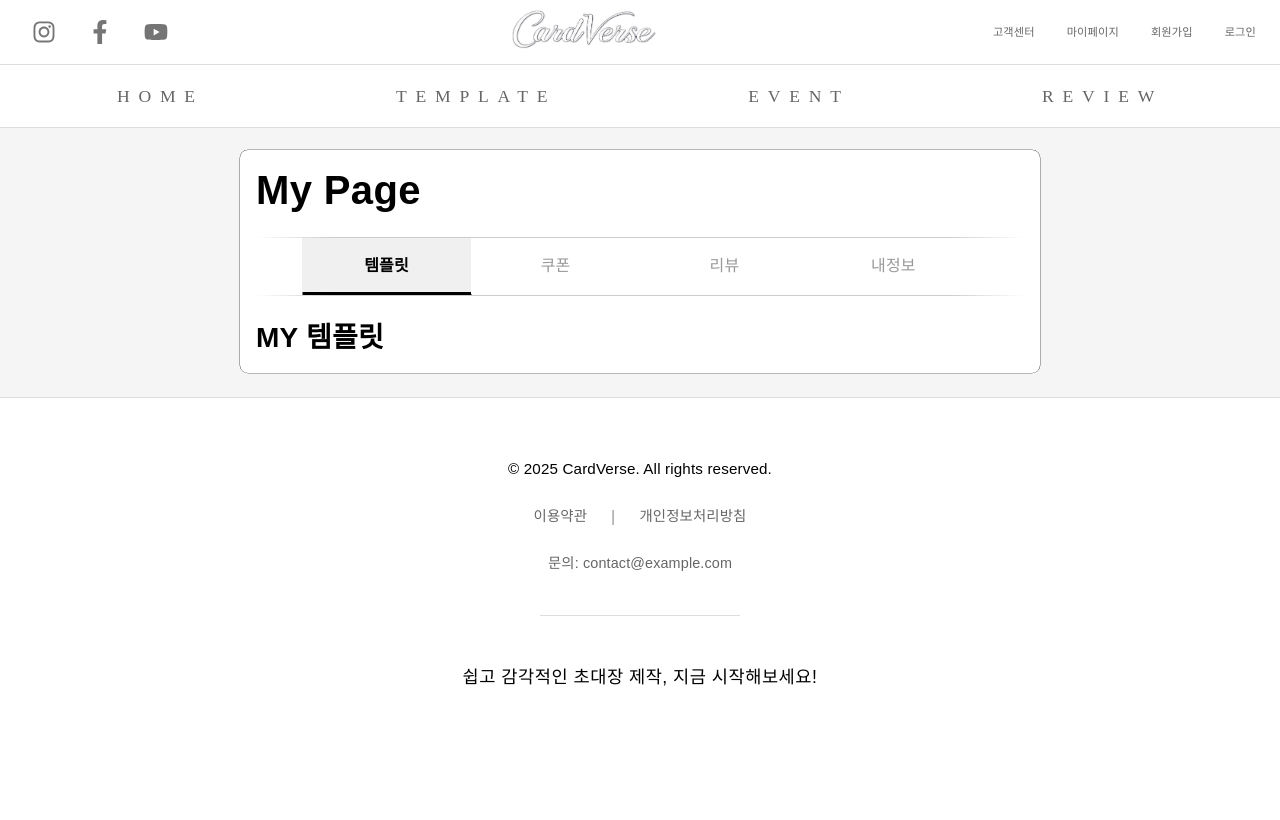
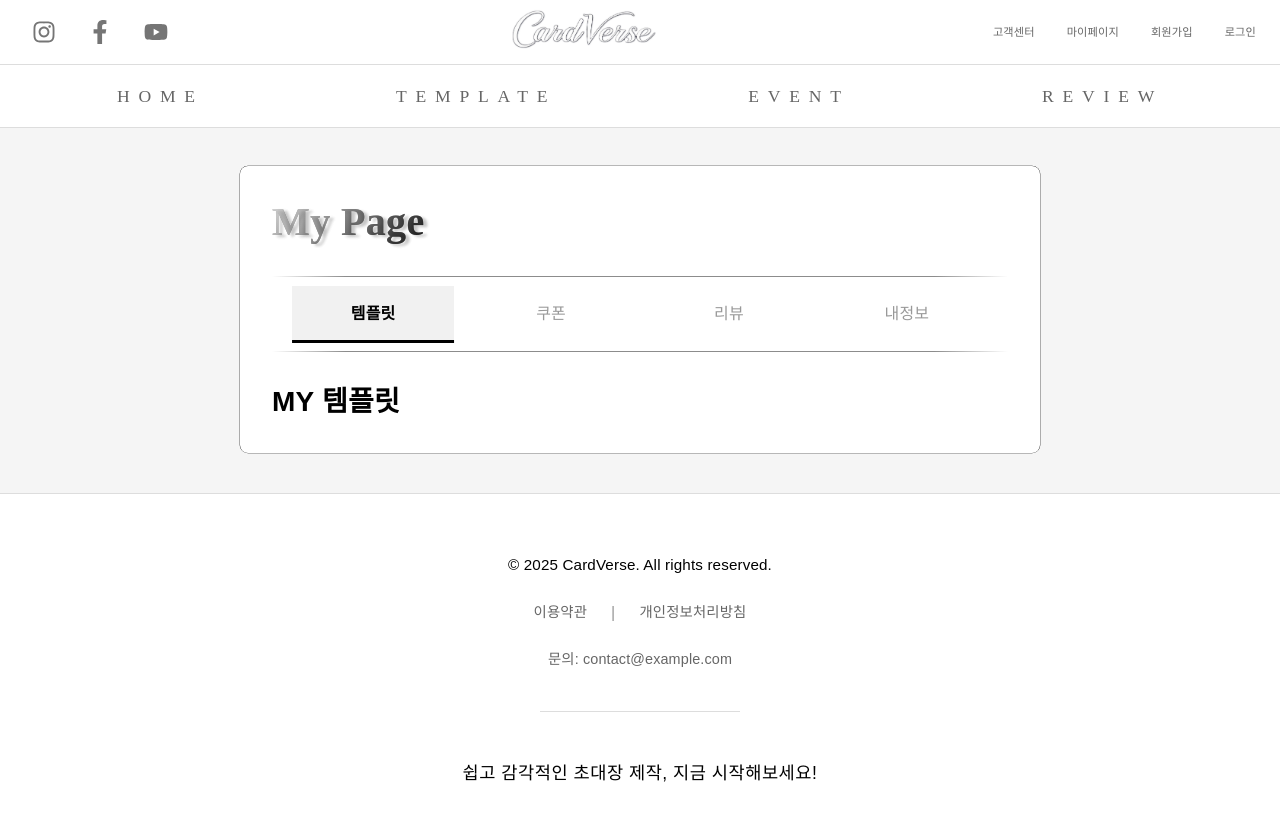
Before and after one commit to beyoungjae/cardverse-front-end, a React (Create React App) app: page /my/template in a window 1280 px wide. Shown: the top 820 px of the page. Built offline with nearby package versions, Linux system fonts and the light colour scheme.

Commit message:
Date: 02-14 / Time: 04h 24m / Comment: hi

```diff
--- a/src/pages/mypages/MyPage.jsx
+++ b/src/pages/mypages/MyPage.jsx
@@ -1,49 +1,53 @@
 import { useEffect } from 'react'
-import { styled } from '@mui/material/styles'
+import { fontWeight, styled } from '@mui/system'
+
 import { Box, Typography } from '@mui/material'
 import { Link, useLocation, useNavigate } from 'react-router-dom'
-// import { MyProfile, MyCoupon, MyReview, MyTemplate, MyPageLayout } from './layout'
 import { MyCoupon, MyReview, MyProfile, MyTemplate } from './layouts'
 import { createBox, createText } from '../../utils/muiSystem'
 
 const Container = createBox((theme) => ({
     backgroundColor: '#f5f5f5',
-    padding: '16px',
+    padding: '40px',
     border: 'none',
     minWidth: '375px',
     breakpoint: [{ down: 'sm', padding: '16px' }],
 }))
 
-// ** Text 스타일
-const Title = styled(Typography)(({ theme }) => ({
-    display: 'inline',
-    fontSize: 'clamp(1rem, 5vw, 2.5rem)',
-    fontWeight: theme.typography.h1.fontWeight,
-    lineHeight: theme.typography.h1.lineHeight,
-}))
-
 const MyPageContainer = createBox((theme) => ({
     width: '100%',
     maxWidth: '800px',
-    margin: '8px auto',
-    padding: '16px',
+    margin: '0 auto',
+    padding: '32px',
     display: 'flex',
     flexDirection: 'column',
-    gap: '24px',
+    gap: '40px',
     backgroundColor: '#ffffff',
     boxShadow: '0 0 0px 0.3px black',
     borderRadius: '8px',
     breakpoint: [{ down: 'md' }, { down: 'sm', padding: '12px', gap: '12px' }],
 }))
 
-const TabLayout = createBox((theme) => ({
-    width: '800px',
-    margin: '0 auto',
-    border: 'none',
-    boxShadow: theme.shadows[2],
-    borderRadius: '5px',
-    padding: theme.palette.spacing.lg,
-    breakpoint: [{ down: 848, width: '100%' }],
+// ** Text 스타일
+const Title = styled(Typography)(({ theme, variant = 'h1', children }) => ({
+    ...theme.typography[variant],
+    color: 'rgba(0,0,0,0.4)',
+    textShadow: '4px 2px 3px rgba(0,0,0,0.12)',
+    position: 'relative',
+    fontSize: 'clamp(1rem, 5vw, 2.5rem)',
+    '&::after': {
+        content: `"${children}"`,
+        position: 'absolute',
+        left: 0,
+        top: 0,
+        color: 'white',
+        fontSize: 'clamp(1rem, 5vw, 2.5rem)',
+        height: '50px',
+        background: 'linear-gradient(135deg, rgb(220,220,220), rgb(20,20,20))' /* 🔥 그라데이션 배경 */,
+        WebkitBackgroundClip: 'text' /* ✅ 텍스트에 배경 적용 */,
+        WebkitTextFillColor: 'transparent' /* ✅ 글자 색상을 투명하게 */,
+    },
+    [theme.bps.md]: {},
 }))
 
 // 마이페이지 탭 컨테이너
@@ -55,27 +59,27 @@ const TabContainer = styled(Box)(({ theme }) => ({
     justifyContent: 'center',
     alignItems: 'center',
     position: 'relative',
-    // gap: '1rem',
+    gap: '1rem',
 
     '&::after': {
         position: 'absolute',
         width: '100%',
-        bottom: '-2px',
+        bottom: '-10px',
         left: '0',
         content: '""',
         height: '1px',
         backgroundColor: '#cccccc',
-        background: 'linear-gradient(to right, rgba(204, 204, 204, 0) 0%, rgba(204, 204, 204, 1) 10%,rgba(204, 204, 204, 1) 90%,  rgba(204, 204, 204, 0) 100%)',
+        background: 'linear-gradient(to right, rgba(140,140,140, 0) 0%, rgba(140,140,140, 1) 10%,rgba(140,140,140, 1) 90%,  rgba(140,140,140, 0) 100%)',
     },
     '&::before': {
         position: 'absolute',
         width: '100%',
-        top: '-1px',
+        top: '-10px',
         left: '0',
         content: '""',
         height: '1px',
         backgroundColor: '#cccccc',
-        background: 'linear-gradient(to right, rgba(204, 204, 204, 0) 0%, rgba(204, 204, 204, 1) 10%,rgba(204, 204, 204, 1) 90%,  rgba(204, 204, 204, 0) 100%)',
+        background: 'linear-gradient(to right, rgba(140,140,140, 0) 0%, rgba(140,140,140, 1) 10%,rgba(140,140,140, 1) 90%,  rgba(140,140,140, 0) 100%)',
     },
     [theme.breakpoints.down('md')]: {
         gap: '0.8rem',
@@ -88,7 +92,7 @@ const TabContainer = styled(Box)(({ theme }) => ({
         '&::after': {
             position: 'absolute',
             width: '100%',
-            bottom: '-2px',
+            bottom: '-5px',
             left: '0',
             content: '""',
             height: '1px',
@@ -97,7 +101,7 @@ const TabContainer = styled(Box)(({ theme }) => ({
         '&::before': {
             position: 'absolute',
             width: '100%',
-            top: '-1px',
+            top: '-5px',
             left: '0',
             content: '""',
             height: '1px',
@@ -118,13 +122,14 @@ const StyledTab = styled(Link, { shouldForwardProp: (prop) => prop !== '$selecte
     fontSize: 'clamp(0.8rem, 2vw, 1rem)',
     fontWeight: $selected ? 600 : 400,
     textAlign: 'center',
+    bordorRadius: '8px 0 0 8px',
     whiteSpace: 'nowrap',
-    // transition: 'all 1s ease',
     transition: 'background-color 0.4s ease',
     textDecoration: 'none',
-    backgroundColor: $selected ? '#f0f0f0' : '#ffffff',
+    backgroundColor: $selected ? '#f1f1f1' : '#ffffff',
     '&::after': {
         content: '""',
+        bordorRadius: '8px 0 0 8px',
         position: 'absolute',
         bottom: '-1px',
         left: '50%',
@@ -137,14 +142,16 @@ const StyledTab = styled(Link, { shouldForwardProp: (prop) => prop !== '$selecte
     '&:hover': $selected
         ? {} // ✅ 선택된 상태에서는 아무 스타일도 변경되지 않도록
         : {
+              bordorRadius: '8px 0 0 8px',
               color: theme.palette.text.primary,
-              backgroundColor: '#f8f8f8',
+              backgroundColor: '#f7f7f7',
               transition: 'all 0.3s ease',
           },
     [theme.breakpoints.down('sm')]: {
         padding: '0.8rem 0px',
         width: '25%',
         '&::after': {
+            bordorRadius: '8px 0 0 8px',
             height: '2px',
         },
     },
--- a/src/pages/mypages/layouts/MyCoupon.jsx
+++ b/src/pages/mypages/layouts/MyCoupon.jsx
@@ -1,67 +1,26 @@
 import React, { useState } from 'react'
 import { createText, createBox } from '../../../utils/muiSystem'
-import { Layout, StatusContainer } from './'
-// import { styled } from '@mui/material/styles'
-import { fontWeight, styled } from '@mui/system'
+import { Layout, StatusContainer, Title } from './'
+import { styled } from '@mui/system'
 import { Box, Typography } from '@mui/material'
 
-// ** 공통 기본 스타일
-const commonStyles = {
-    width: '100%',
-    border: 'none',
-    padding: '16px',
-}
-
-const commonBodyText = {
-    variant: 'body1',
-    fontSize: 'clamp(0.9rem, 1.8vw, 1rem)',
-}
-
-const commonBreakPoint = (theme) => ({
-    breakpoint: [
-        { up: 'lg', gap: theme.spacing(2) },
-        { down: 'lg', gap: theme.spacing(1) },
-    ],
-})
-
-// ** Text 스타일
-const Title = createText((theme) => ({
-    variant: 'h3',
-    fontSize: 'clamp(1.2rem, 3vw, 1.4rem)',
-}))
-
-const Label = createText((theme) => ({
-    variant: 'body1',
-    fontSize: 'clamp(0.8rem, 1.8vw, 1rem)',
-    fontWeight: 'bold',
-    minWidth: '80px',
-}))
-
-const LabelValue = createText((theme) => ({
-    variant: 'body1',
-    fontSize: 'clamp(0.8rem, 1.8vw, 1rem)',
-}))
-
-// ** Container 스타일
-// 컨테이너
+/** 컨테이너 스타일 **/
 const Container = createBox((theme) => ({
     width: ' 100%',
     display: 'flex',
     flexDirection: 'column',
-    gap: '16px',
+    gap: '160px',
     breakpoint: [
-        { up: 'lg', gap: theme.spacing(2) },
+        { up: 'lg', gap: theme.spacing(3) },
         { down: 'lg', gap: theme.spacing(1) },
     ],
 }))
 
-// 디테일 컨테이너
 const DetailContainer = createBox((theme) => ({
     width: '100%',
     border: 'none',
 }))
 
-// 쿠폰내역 전환 컨테이너
 const TabContainer = createBox((theme) => ({
     width: '100%',
     margin: 0,
@@ -79,14 +38,13 @@ const ListContainer = createBox((theme) => ({
     borderLeft: '1px solid rgba(0,0,0,0.2)',
     borderRight: '1px solid rgba(0,0,0,0.2)',
     borderBottom: '1px solid rgba(0,0,0,0.2)',
-    // borderRadius: '0 0 8px 8px',
+
     borderRadius: '0 0 8px 8px',
 
     breakpoint: [{ down: 'sm', padding: '8px' }],
 }))
 
-// ** Wrap 스타일
-// 라벨 wrap
+/** 라벨 스타일 **/
 const LabelWrap = createBox((theme) => ({
     display: 'flex',
     backgroundColor: theme.palette.background.default,
@@ -100,7 +58,19 @@ const LabelWrap = createBox((theme) => ({
     ],
 }))
 
-// 리스트 Wrap
+const Label = createText((theme) => ({
+    variant: 'body1',
+    fontSize: 'clamp(0.8rem, 1.8vw, 1rem)',
+    fontWeight: 'bold',
+    minWidth: '80px',
+}))
+
+const LabelValue = createText((theme) => ({
+    variant: 'body1',
+    fontSize: 'clamp(0.8rem, 1.8vw, 1rem).tex',
+}))
+
+/** 쿠폰 스타일 **/
 const CouponWrap = createBox((theme) => ({
     padding: '32px',
     backgroundColor: 'white',
@@ -111,13 +81,10 @@ const CouponWrap = createBox((theme) => ({
         { down: 'md', padding: '16px' },
         { down: 'sm', padding: '12px', gap: '12px' },
     ],
-    // alignItems: 'center',
 }))
 
-// ** Item 스타일
 const Coupon = createBox((theme) => ({
     width: '100%',
-    // border: '1px solid black',
     boxSizing: 'border-box',
     aspectRatio: '3 / 0.9',
     display: 'flex',
@@ -127,7 +94,6 @@ const Coupon = createBox((theme) => ({
 
 const CouponDiscount = styled(Box)(({ theme }) => ({
     width: '25%',
-    // flex: '0.35',
     backgroundColor: '#FF385C',
     position: 'relative',
     textAlign: 'center',
@@ -209,7 +175,7 @@ const CouponDDay = styled(Box)(({ theme }) => ({
     },
 }))
 
-// 탭 스타일
+/** 네비탭 스타일 **/
 const StyledTab = createBox((theme, { $active, $position }) => {
     const borderColor = '1px solid rgba(0,0,0,0.2)' // ✅ 기본 테두리 색상
     const transparentBorder = '1px solid rgba(0,0,0,0)' // ✅ 투명한 테두리
@@ -273,7 +239,8 @@ const MyCoupon = () => {
     const coupons = [
         { id: 1, discount: 3000, label: '추천인 할인 쿠폰', expiration: '2025-02-30', dDay: 16 },
         { id: 2, discount: 5000, label: '회원가입 이벤트 쿠폰', expiration: '2025-06-30', dDay: 120 },
-        { id: 3, discount: 1000, label: '이벤트 당첨 쿠폰', expiration: '2025-03-32', dDay: 47 },{ id: 4, discount: 1000, label: '이벤트 당첨 쿠폰', expiration: '2025-03-32', dDay: 47 },
+        { id: 3, discount: 1000, label: '이벤트 당첨 쿠폰', expiration: '2025-03-32', dDay: 47 },
+        { id: 4, discount: 1000, label: '이벤트 당첨 쿠폰', expiration: '2025-03-32', dDay: 47 },
     ]
     const handleShowMore = () => {
         setVisibleCount((prev) => prev + 3)
--- a/src/pages/mypages/layouts/index.js
+++ b/src/pages/mypages/layouts/index.js
@@ -1,6 +1,7 @@
 import { Box, Typography, Button } from '@mui/material'
 import { createBox, createText } from '../../../utils/muiSystem'
-
+// import { styled } from '@mui/system'
+import { styled } from '@mui/material/styles'
 export { default as MyProfile } from './MyProfile'
 export { default as MyCoupon } from './MyCoupon'
 export { default as MyTemplate } from './MyTemplate'
@@ -23,7 +24,7 @@ export const Layout = createBox((theme) => ({
     border: 'none',
     boxShadow: '0 0 0px 0.3px black',
     borderRadius: '5px',
-    gap: '16px',
+    gap: '24px',
     padding: theme.palette.spacing.lg,
     breakpoint: [{ down: 848, width: '100%' }],
 }))
@@ -35,7 +36,7 @@ export const StatusContainer = createBox((theme) => ({
     breakpoint: [
         { down: 'md', padding: '12px' },
         { down: 'sm', padding: '10px' },
-        { down: '480', padding: '8px'}
+        { down: '480', padding: '8px' },
     ],
 }))
 
@@ -43,3 +44,35 @@ export const StatusContainer = createBox((theme) => ({
 export const DetailContainer = createBox((theme) => ({
     ...commonStyles(theme),
 }))
+
+// ** Text 스타일
+export const Title = styled(Typography)(({ theme, variant = 'h1', children }) => ({
+    ...theme.typography[variant],
+    color: 'rgba(0,0,0,0.9)',
+    textShadow: '2px 1px 1px rgba(0,0,0,0.12)',
+    position: 'relative',
+    fontSize: 'clamp(1.2rem, 3vw, 1.7rem)',
+    width: 'fit-content',
+    marginBottom: '6px',
+    '&::after': {
+        content: `"${children}"`,
+        position: 'absolute',
+        left: '0px',
+        top: '0px',
+        color: 'transparent',
+        fontSize: 'clamp(1.2rem, 3vw, 1.7rem)',
+        height: '50px',
+        background: 'linear-gradient(135deg, rgba(255,255,255,1), rgba(0,0,0,1))' /* 🔥 그라데이션 배경 */,
+
+        WebkitBackgroundClip: 'text' /* ✅ 텍스트에 배경 적용 */,
+    },
+    '&::before': {
+        content: '""',
+        position: 'absolute',
+        bottom: '-6px',
+        width: '200%',
+        left: '-10px',
+        background: 'linear-gradient(to right,rgba(140,140,140,0) 0%, rgba(140,140,140,1) 5%, rgba(140,140,140, 1) 30%,rgba(140,140,140, 1) 70%,  rgba(0,0,0,0) 100%)',
+        height: '1px',
+    },
+}))
```
